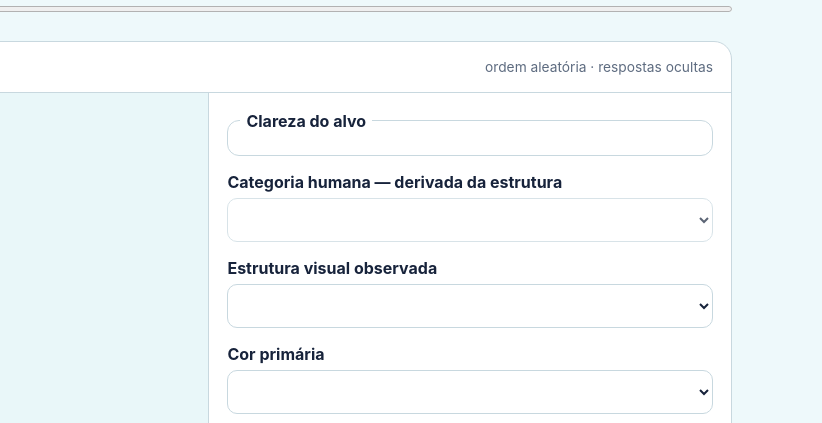
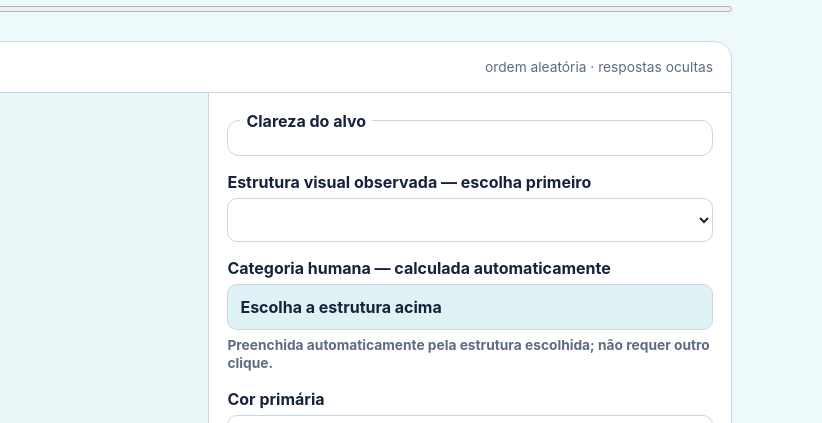
Before and after one commit to JogzDev/canario, a plain HTML site: page ferramentas/revisao_luna.html in a window 1280 px wide. Shown: the part 256-679 px from the top of the page, 458-1280 px from the left. Drawn offline with Linux system fonts and the light colour scheme.

Commit message:
Esclarecer categoria derivada na revisao

```diff
--- a/ferramentas/revisao_luna.html
+++ b/ferramentas/revisao_luna.html
@@ -44,6 +44,11 @@
     input[type="text"], select, textarea {
       width: 100%; padding: 10px 12px; border: 1px solid var(--line);
       border-radius: 10px; background: var(--surface); color: var(--text);
+    }
+    .derived-value {
+      min-height: 46px; display: flex; align-items: center; padding: 10px 12px;
+      border: 1px solid var(--line); border-radius: 10px; background: var(--soft);
+      color: var(--text); font-weight: 700;
     }
     button {
       border: 1px solid var(--line); border-radius: 10px; padding: 10px 14px;
@@ -122,13 +127,14 @@
           <div id="clarity" class="choice-grid"></div>
         </fieldset>
 
-        <label class="field-label">Categoria humana — derivada da estrutura
-          <select id="category" disabled></select>
+        <label class="field-label">Estrutura visual observada — escolha primeiro
+          <select id="structure"></select>
         </label>
 
-        <label class="field-label">Estrutura visual observada
-          <select id="structure"></select>
-        </label>
+        <div class="field-label">Categoria humana — calculada automaticamente
+          <output id="category" class="derived-value" aria-live="polite">Escolha a estrutura acima</output>
+          <span class="hint">Preenchida automaticamente pela estrutura escolhida; não requer outro clique.</span>
+        </div>
 
         <label class="field-label">Cor primária
           <select id="primary-color"></select>
@@ -249,7 +255,6 @@
     return options.map(([value, label]) => `<option value="${value}">${label}</option>`).join("");
   }
   function renderControls() {
-    if (!els.category.options.length) els.category.innerHTML = optionMarkup(categories);
     if (!els.structure.options.length) els.structure.innerHTML = optionMarkup(structures);
     if (!els["primary-color"].options.length) els["primary-color"].innerHTML = optionMarkup(colors);
     if (!els.clarity.children.length) {
@@ -282,8 +287,8 @@
     els.image.src = sample.image;
     els.image.alt = `Peça ${sample.sample_id} para revisão cega`;
     els["image-link"].href = sample.image;
-    els.category.value = answer.category;
     els.structure.value = answer.structure;
+    els.category.textContent = categories.find(([value]) => value === answer.category)?.[1] || "Escolha a estrutura acima";
     els["primary-color"].value = answer.primary_color;
     els.notes.value = answer.notes;
     els.clarity.querySelectorAll("input").forEach(input => { input.checked = input.value === answer.target_clarity; });
```
Also changed, not shown: 1 other file.
